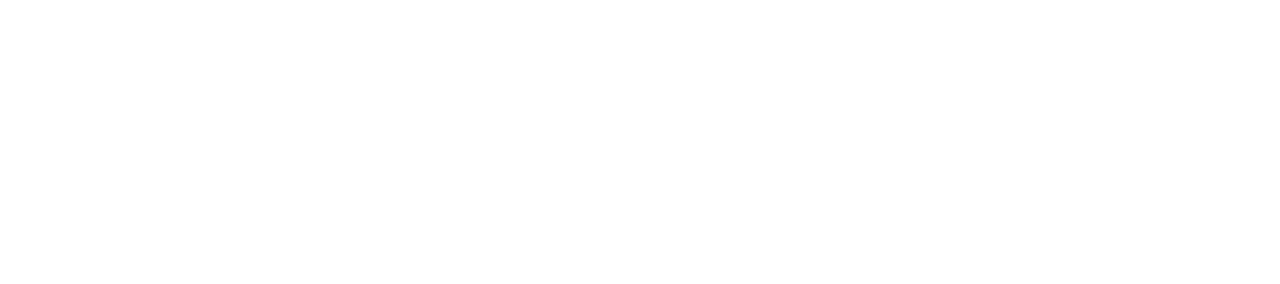
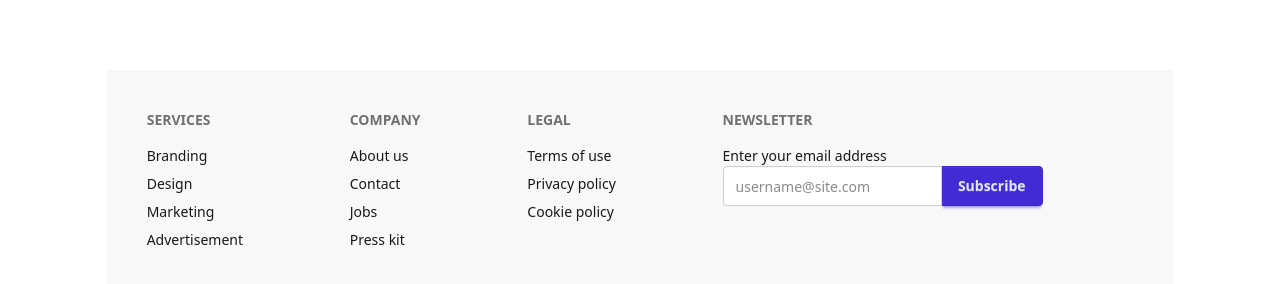
Before and after one commit to anujpaul27/React, a React (Vite) app: page / in a window 1280 px wide. Shown: the part 2480-2764 px from the top of the page. Before the commit the page ends 2470 px from the top, so only its background shows below. Built offline with nearby package versions, Linux system fonts and the light colour scheme.

Commit message:
Create footer and Remove selected player with a click

```diff
--- a/public/Player.json
+++ b/public/Player.json
@@ -1,5 +1,6 @@
 [
   {
+    "id":"0011",
     "player_name": "Virat Kohli",
     "country": "India",
     "rating": 95,
@@ -8,6 +9,7 @@
     "player_image": "https://static.toiimg.com/thumb/msid-121444693,width-400,resizemode-4/Virat-Kohli.jpg"
   },
   {
+    "id":"0022",
     "player_name": "MS Dhoni",
     "country": "India",
     "rating": 92,
@@ -16,6 +18,7 @@
     "player_image": "https://i.pinimg.com/736x/36/d7/f3/36d7f3e4ea55ed1e87f81fd930827888.jpg"
   },
   {
+    "id":"0033",
     "player_name": "Rohit Sharma",
     "country": "India",
     "rating": 91,
@@ -24,6 +27,7 @@
     "player_image": "https://media.newindianexpress.com/newindianexpress%2F2025-04-01%2Fbc1gpp5u%2FAP25088521942501.jpg?w=480&auto=format%2Ccompress"
   },
   {
+    "id":"0044",
     "player_name": "Jasprit Bumrah",
     "country": "India",
     "rating": 90,
@@ -32,6 +36,7 @@
     "player_image": "https://encrypted-tbn0.gstatic.com/images?q=tbn:ANd9GcT7PjAzLeoATZjUQ9eEaSskNN_6V09_4-P6Qw&s"
   },
   {
+    "id":"0055",
     "player_name": "Andre Russell",
     "country": "West Indies",
     "rating": 89,
@@ -40,6 +45,7 @@
     "player_image": "https://english.cdn.zeenews.com/sites/default/files/2023/04/29/1192144-russell-1.png"
   },
   {
+    "id":"0066",
     "player_name": "AB de Villiers",
     "country": "South Africa",
     "rating": 94,
@@ -48,6 +54,7 @@
     "player_image": "https://api.bdcrictime.com/ab-de-villiers-rcb-final-promise-17_05_2025.jpg"
   },
   {
+    "id":"0077",
     "player_name": "David Warner",
     "country": "Australia",
     "rating": 90,
@@ -56,6 +63,7 @@
     "player_image": "https://www.mykhel.com/img/2020/11/warner-1604385909.jpg"
   },
   {
+    "id":"0088",
     "player_name": "Ben Stokes",
     "country": "England",
     "rating": 88,
@@ -64,6 +72,7 @@
     "player_image": "https://encrypted-tbn0.gstatic.com/images?q=tbn:ANd9GcTrVe7TZwXLUJUazgSv9PsiaBDm5XaumjkLzw&s"
   },
   {
+    "id":"0099",
     "player_name": "Steve Smith",
     "country": "Australia",
     "rating": 87,
@@ -72,6 +81,7 @@
     "player_image": "https://c.ndtvimg.com/2025-01/pd9u2ufo_steve-smith_625x300_11_January_25.jpg?im=FeatureCrop,algorithm=dnn,width=806,height=605"
   },
   {
+    "id":"0010",
     "player_name": "Kane Williamson",
     "country": "New Zealand",
     "rating": 88,
@@ -80,6 +90,7 @@
     "player_image": "https://c.ndtvimg.com/2022-03/ai88imr8_kane-williamson-bcciipl_625x300_30_March_22.jpg?im=FeatureCrop,algorithm=dnn,width=806,height=605"
   },
   {
+    "id":"00111",
     "player_name": "Sunil Narine",
     "country": "West Indies",
     "rating": 86,
@@ -88,6 +99,7 @@
     "player_image": "https://assets.telegraphindia.com/telegraph/2023/May/1683448068_newnarine.jpg"
   },
   {
+    "id":"00112",
     "player_name": "KL Rahul",
     "country": "India",
     "rating": 89,
--- a/src/App.jsx
+++ b/src/App.jsx
@@ -1,4 +1,5 @@
 import './App.css'
+import Footer from './components/footer'
 import Navbar from './components/Navbar'
 
 
@@ -7,6 +8,7 @@
   return (
     <>
     <Navbar></Navbar>
+    <Footer></Footer>
     </>
   )
 }
--- /dev/null
+++ b/src/components/Footer.jsx
@@ -0,0 +1,44 @@
+
+const Footer = () => {
+    return (
+        <div className="w-10/12 mx-auto py-10 my-10">
+        <footer className="footer sm:footer-horizontal bg-base-200 text-base-content p-10">
+        <nav>
+            <h6 className="footer-title">Services</h6>
+            <a className="link link-hover">Branding</a>
+            <a className="link link-hover">Design</a>
+            <a className="link link-hover">Marketing</a>
+            <a className="link link-hover">Advertisement</a>
+        </nav>
+        <nav>
+            <h6 className="footer-title">Company</h6>
+            <a className="link link-hover">About us</a>
+            <a className="link link-hover">Contact</a>
+            <a className="link link-hover">Jobs</a>
+            <a className="link link-hover">Press kit</a>
+        </nav>
+        <nav>
+            <h6 className="footer-title">Legal</h6>
+            <a className="link link-hover">Terms of use</a>
+            <a className="link link-hover">Privacy policy</a>
+            <a className="link link-hover">Cookie policy</a>
+        </nav>
+        <form>
+            <h6 className="footer-title">Newsletter</h6>
+            <fieldset className="w-80">
+            <label>Enter your email address</label>
+            <div className="join">
+                <input
+                type="text"
+                placeholder="username@site.com"
+                className="input input-bordered join-item" />
+                <button className="btn btn-primary join-item">Subscribe</button>
+            </div>
+            </fieldset>
+        </form>
+        </footer>
+        </div>
+    );
+};
+
+export default Footer;
--- a/src/components/Main.jsx
+++ b/src/components/Main.jsx
@@ -27,6 +27,7 @@
         setSelected(true)
     }
 
+    // Selected Player
     function handleSelectedPlayer (playerObj)
     {
         let newCoin = parseInt(coin)
@@ -43,12 +44,19 @@
         }
     }
 
+    // Remove Player
+    function removePlayer (id)
+    {
+        const remainingSelectedPlayer = SelectedPlayer.filter(player=> player.id != id)
+        setSelectedPlayer(remainingSelectedPlayer)
+    }
+
     return (
     <section className="w-10/12 mx-auto">
 
         {/* Available Player Section */}
         <div className="flex justify-between my-10">
-            <h1>Available Players</h1>
+            <h1>{available ? 'Available Players':`Selected Player ${SelectedPlayer.length}/6`}</h1>
             <div className="flex gap-3">
                 <button onClick={handleAvailable} className="btn btn-accent">Available </button>
                 <button onClick={handleSelected} className="btn btn-accent">Selected</button>
@@ -75,6 +83,7 @@
                     key={inx}
                     count={inx}
                     player={player}
+                    removePlayer={removePlayer}
                     ></SelectedCart>)
                 }
             </ul>
--- a/src/components/SelectedCart.jsx
+++ b/src/components/SelectedCart.jsx
@@ -1,5 +1,5 @@
 
-const SelectedCart = ({player,count}) => {
+const SelectedCart = ({player,count,removePlayer}) => {
     const {player_name,plyer_type,player_image}=player
     return (
         <li className="list-row">
@@ -9,12 +9,13 @@
             <div>{player_name}</div>
             <div className="text-xs uppercase font-semibold opacity-60">{plyer_type}</div>
             </div>
-            <button className="btn btn-square btn-ghost">
+            <button onClick={()=> removePlayer(player.id)} className="btn btn-square btn-ghost">
             <svg xmlns="http://www.w3.org/2000/svg" fill="none" viewBox="0 0 24 24" strokeWidth={1.5} stroke="currentColor" className="size-6">
             <path strokeLinecap="round" strokeLinejoin="round" d="m14.74 9-.346 9m-4.788 0L9.26 9m9.968-3.21c.342.052.682.107 1.022.166m-1.022-.165L18.16 19.673a2.25 2.25 0 0 1-2.244 2.077H8.084a2.25 2.25 0 0 1-2.244-2.077L4.772 5.79m14.456 0a48.108 48.108 0 0 0-3.478-.397m-12 .562c.34-.059.68-.114 1.022-.165m0 0a48.11 48.11 0 0 1 3.478-.397m7.5 0v-.916c0-1.18-.91-2.164-2.09-2.201a51.964 51.964 0 0 0-3.32 0c-1.18.037-2.09 1.022-2.09 2.201v.916m7.5 0a48.667 48.667 0 0 0-7.5 0" />
             </svg>
             </button>
         </li>
+
     );
 };
 
```
